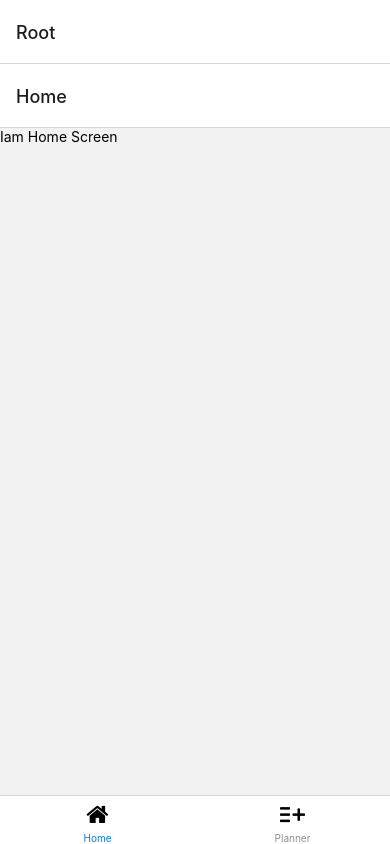
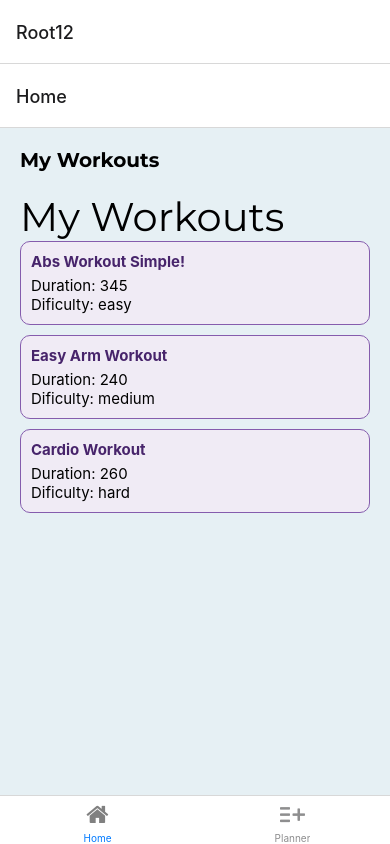
Before and after one commit to mohammedaymanfahmy/workout-app, a React Native app: screen /Home in a window 390 px wide. Built offline with nearby package versions, Linux system fonts and the light colour scheme.

Commit message:
create custom hook and load the fonts

```diff
--- a/App.tsx
+++ b/App.tsx
@@ -5,12 +5,18 @@ import Navigation from "./navigation";
 //Components
 // import HomeScreen from "./Screens/HomeScreen";
 // import PlannerScreen from "./Screens/PlannerScreen";
+import { useCachedResources } from "./hooks/useCachedResources";
 
 export default function App() {
+  const isLoaded = useCachedResources();
+  if (isLoaded) {
     return (
       <>
         <Navigation />
         <StatusBar style="auto" />
       </>
     );
+  } else {
+    return null;
   }
+}
--- a/Screens/HomeScreen.tsx
+++ b/Screens/HomeScreen.tsx
@@ -1,18 +1,35 @@
-import { useEffect } from "react";
-import { View, Text, Button } from "react-native";
-
+// import { useEffect } from "react";
+import { View, Text, StyleSheet, FlatList } from "react-native";
 import { NativeStackHeaderProps } from "@react-navigation/native-stack";
+import data from "../data.json";
+import { Workout } from "./../types/data";
+import { WoroutItem } from "../components/workoutItem";
+import { MontserratText } from "../components/MontserratText";
 
 export default function HomeScreen({ navigation }: NativeStackHeaderProps) {
-  //****NAVIGATION TEST****/
-  // useEffect(() => {
-  //   console.log("RENDER Home Screen");
-  //   return () => console.log("HOME Screen is unMounted");
-  // }, []);
-
   return (
-    <View>
-      <Text>Iam Home Screen</Text>
+    <View style={styles.container}>
+      <Text style={styles.header}>My Workouts</Text>
+      <MontserratText style={{ fontSize: 40 }}>My Workouts</MontserratText>
+      <FlatList
+        data={data as Array<Workout>}
+        renderItem={WoroutItem}
+        keyExtractor={(item) => item.slug}
+      />
     </View>
   );
 }
+
+const styles = StyleSheet.create({
+  container: {
+    padding: 20,
+    backgroundColor: "#E6F0F4",
+    flex: 1,
+  },
+  header: {
+    fontSize: 20,
+    marginBottom: 20,
+    // fontWeight: "bold",
+    fontFamily: "montserrat-bold",
+  },
+});
--- /dev/null
+++ b/components/MontserratText.tsx
@@ -0,0 +1,7 @@
+import { Text } from "react-native";
+
+export function MontserratText(props: Text["props"]) {
+  return (
+    <Text {...props} style={[props.style, { fontFamily: "montserrat" }]} />
+  );
+}
--- /dev/null
+++ b/components/workoutItem.tsx
@@ -0,0 +1,32 @@
+import { Text, View, StyleSheet } from "react-native";
+
+import { Workout } from "../types/data";
+
+export const WoroutItem = ({ item }: { item: Workout }) => {
+  return (
+    <View style={styles.container}>
+      <Text style={styles.name}>{item.name}</Text>
+      <Text style={styles.duration}>Duration: {item.duration}</Text>
+      <Text style={styles.dificulty}>Dificulty: {item.difficulty}</Text>
+    </View>
+  );
+};
+
+const styles = StyleSheet.create({
+  container: {
+    borderRadius: 10,
+    borderColor: "#855CAD",
+    borderWidth: 1,
+    padding: 10,
+    marginBottom: 10,
+    backgroundColor: "#F0EBF5",
+  },
+  name: {
+    fontSize: 15,
+    fontWeight: "bold",
+    marginBottom: 5,
+    color: "#47246B",
+  },
+  duration: { fontSize: 15 },
+  dificulty: { fontSize: 15 },
+});
--- /dev/null
+++ b/data.json
@@ -0,0 +1,111 @@
+[
+  {
+    "slug": "abs-workout-simple-12321312",
+    "name": "Abs Workout Simple!",
+    "duration": 345,
+    "difficulty": "easy",
+    "sequence": [
+      {
+        "slug": "pushups-213213712",
+        "name": "Pushups",
+        "type": "exercise",
+        "reps": 15,
+        "duration": 60
+      },
+      {
+        "slug": "break-12313123",
+        "name": "Break",
+        "type": "break",
+        "duration": 15
+      },
+      {
+        "slug": "lower-back-stretch-23123421",
+        "name": "Lower back stretch",
+        "type": "stretch",
+        "duration": 120
+      },
+      {
+        "slug": "pull-up-12308277",
+        "name": "Pull Up",
+        "type": "exercise",
+        "reps": 10,
+        "duration": 60
+      },
+      {
+        "slug": "break-123213798",
+        "name": "Breath",
+        "type": "break",
+        "duration": 30
+      },
+      {
+        "slug": "squats-971236798",
+        "name": "Squats",
+        "type": "exercise",
+        "reps": 30,
+        "duration": 60
+      }
+    ]
+  },
+  {
+    "slug": "easy-arm-workout-12317278",
+    "name": "Easy Arm Workout",
+    "duration": 240,
+    "difficulty": "medium",
+    "sequence": [
+      {
+        "slug": "pushups-4876812",
+        "name": "Pushups",
+        "type": "exercise",
+        "reps": 15,
+        "duration": 60
+      },
+      {
+        "slug": "lower-back-stretch-12478712",
+        "name": "Lower back stretch",
+        "type": "stretch",
+        "duration": 120
+      },
+      {
+        "slug": "pull-ups-123214221",
+        "name": "Pull Ups",
+        "type": "exercise",
+        "reps": 10,
+        "duration": 60
+      }
+    ]
+  },
+  {
+    "slug": "cardio-workout-1231283",
+    "name": "Cardio Workout",
+    "duration": 260,
+    "difficulty": "hard",
+    "sequence": [
+      {
+        "slug": "jumping-jacks-1237191",
+        "name": "Jumping Jacks",
+        "type": "exercise",
+        "reps": 100,
+        "duration": 120
+      },
+      {
+        "slug": "breath-1212337191",
+        "name": "Breath",
+        "type": "break",
+        "duration": 10
+      },
+      {
+        "slug": "jumping-jacks-12323214",
+        "name": "Jumping Jacks",
+        "type": "exercise",
+        "reps": 100,
+        "duration": 120
+      },
+      {
+        "slug": "breath-2142123212",
+        "name": "Breath",
+        "type": "break",
+        "duration": 10
+      }
+    ]
+  }
+]
--- /dev/null
+++ b/hooks/useCachedResources.tsx
@@ -0,0 +1,28 @@
+import { useEffect, useState } from "react";
+import * as Font from "expo-font";
+
+//custom Hook
+export const useCachedResources = () => {
+  const [isLoadingComplete, setIsLoadingComplate] = useState(false);
+
+  useEffect(() => {
+    //function implemintation
+    async function LoadResourceAndDataAsync() {
+      try {
+        await Font.loadAsync({
+          montserrat: require("../assets/fonts/Montserrat-Regular.ttf"),
+          "montserrat-bold": require("../assets/fonts/Montserrat-Bold.ttf"),
+        });
+      } catch (e) {
+        console.warn(e);
+      } finally {
+        setIsLoadingComplate(true);
+      }
+    }
+
+    //call the function
+    LoadResourceAndDataAsync();
+  }, []);
+
+  return isLoadingComplete;
+};
--- a/navigation/index.tsx
+++ b/navigation/index.tsx
@@ -18,7 +18,7 @@ const Stack = createNativeStackNavigator();
 function RootNavigator() {
   return (
     <Stack.Navigator>
-      <Stack.Screen name="Root" component={BottomTabNavigator} />
+      <Stack.Screen name="Root12" component={BottomTabNavigator} />
     </Stack.Navigator>
   );
 }
@@ -32,7 +32,7 @@ function BottomTabNavigator() {
         component={HomeScreen}
         options={{
           unmountOnBlur: true,
-          tabBarIcon: () => <FontAwesome name="home" size={24} color="black" />,
+          tabBarIcon: () => <FontAwesome name="home" size={24} color="gray" />,
         }}
       />
 
@@ -42,7 +42,7 @@ function BottomTabNavigator() {
         options={{
           unmountOnBlur: true,
           tabBarIcon: ({ color, size }) => (
-            <Entypo name="add-to-list" size={size} color="color" />
+            <Entypo name="add-to-list" size={size} color={color} />
           ),
         }}
       />
--- /dev/null
+++ b/types/data.ts
@@ -0,0 +1,18 @@
+export type Difficulty = "easy" | "normal" | "hard";
+export type SequenceType = "break" | "stretch" | "stretch";
+
+export interface Workout {
+  slug: string;
+  name: string;
+  duration: number;
+  difficulty: Difficulty;
+  sequence: SequenceItem[];
+}
+
+export interface SequenceItem {
+  slug: string;
+  name: string;
+  type: SequenceType;
+  duration: number;
+  reps?: number;
+}
```
Also changed, not shown: assets/fonts/Montserrat-Bold.ttf (added), assets/fonts/Montserrat-Regular.ttf (added). Lines whose indentation alone changed are shown as unchanged.
